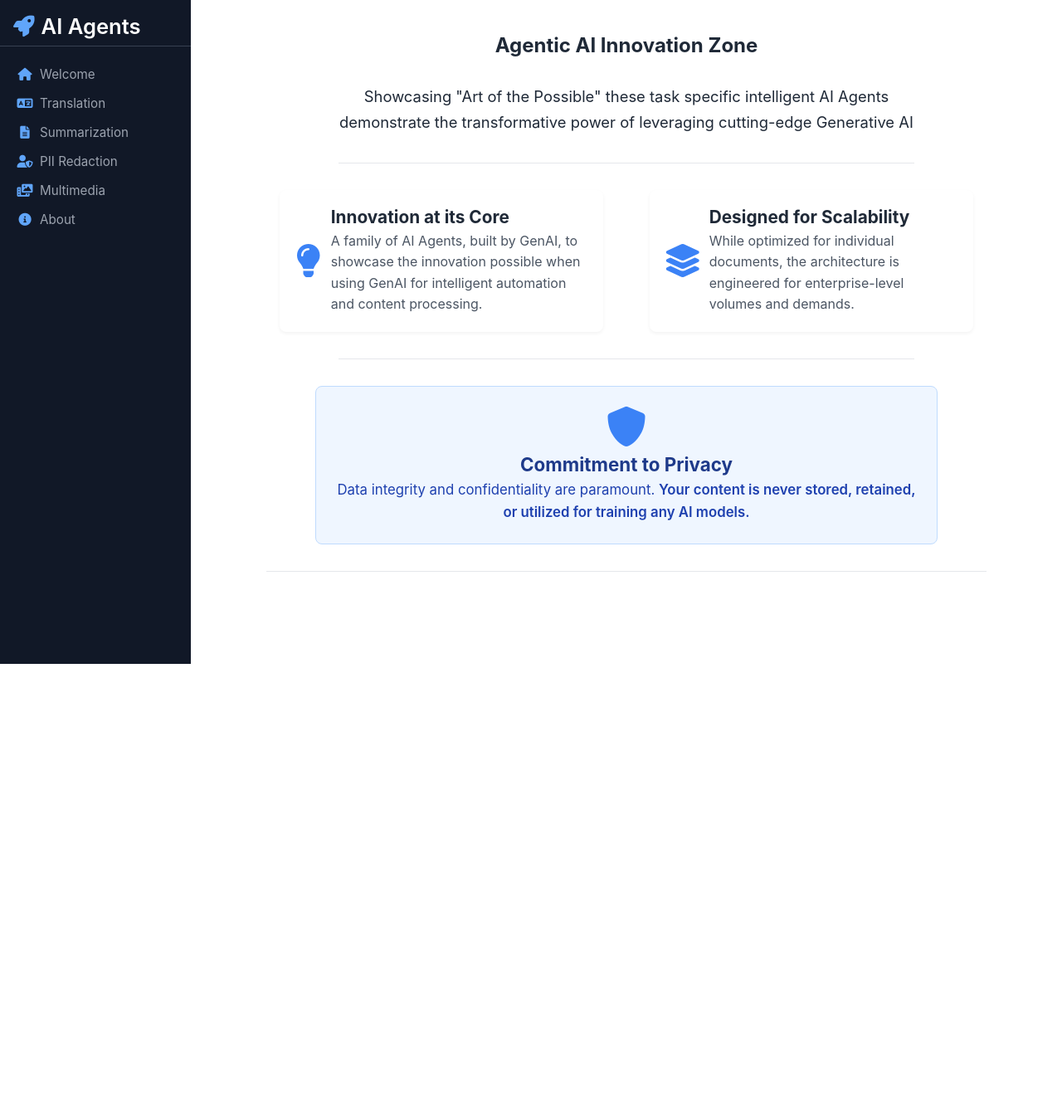
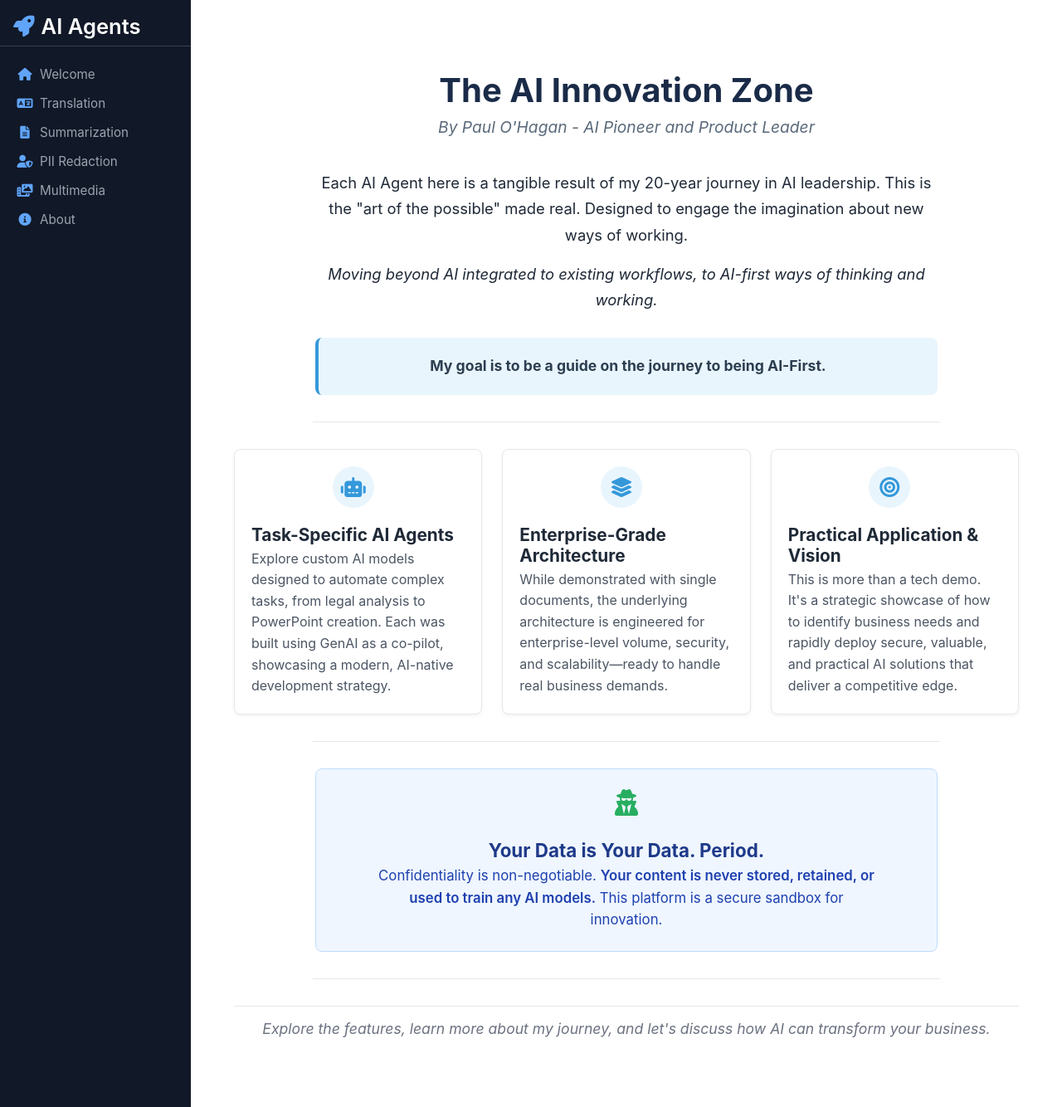
Before and after one commit to pohagan72/AgentShowcase, a Flask app: page /feature/1 in a window 1280 px wide. Shown: the whole page at 83% size. Before the commit the page ends 800 px from the top, so only its background shows below. Run offline with Flask 3, Linux system fonts and the light colour scheme; some libraries are stand-ins or nearby versions.

Commit message:
Welcome screen updatest

```diff
--- a/static/css/style.css
+++ b/static/css/style.css
@@ -930,3 +930,12 @@ body {
         font-size: 1.1em;
     }
 }
+
+/* In your main stylesheet (e.g., static/css/style.css) */
+
+.key-message-item {
+    display: flex;
+    align-items: center; /* This is the magic line that fixes the alignment! */
+    gap: 20px; /* Adjust the space between icon and text as needed */
+    /* ... other styles you may have ... */
+}
--- a/templates/partials/_welcome_content.html
+++ b/templates/partials/_welcome_content.html
@@ -1,60 +1,239 @@
 <!-- templates/partials/_welcome_content.html -->
+<style>
+    /* ---------------------------------------------------- */
+    /* --- Scoped Styles for a "Sexier" Welcome Content --- */
+    /* ---------------------------------------------------- */
+
+    /* These styles are designed to only affect elements inside .welcome-container */
+    .welcome-container {
+        max-width: 1100px;
+        margin: 40px auto;
+        padding: 20px;
+        font-family: -apple-system, BlinkMacSystemFont, "Segoe UI", Roboto, Helvetica, Arial, sans-serif;
+        text-align: center;
+    }
+
+    /* --- Header & Intro --- */
+    .welcome-header h2 {
+        font-size: 2.5rem;
+        font-weight: 700;
+        color: #1a2b48;
+        margin-bottom: 8px;
+    }
+
+    .welcome-header .welcome-subtitle {
+        font-size: 1.2rem;
+        color: #5a6a7b;
+        margin-top: 0;
+        margin-bottom: 40px;
+    }
+
+    .welcome-intro p {
+        font-size: 1.1rem;
+        line-height: 1.6;
+        color: #333;
+        max-width: 800px;
+        margin: 0 auto 20px auto;
+    }
+
+    /* --- NEW: Style for the emphatic follow-up text --- */
+    .welcome-intro .intro-emphasis {
+        font-size: 1.1rem;
+        font-style: italic;
+        color: #5a6a7b; /* Matches the subtitle color for consistency */
+        max-width: 800px;
+        margin: 5px auto 20px auto; /* Tighter top margin to connect to the paragraph above */
+    }
+
+    /* --- Highlighted Guidance Block --- */
+    .welcome-guidance {
+        background-color: #e9f5fd; /* Light blue accent */
+        border-left: 4px solid #3498db;
+        padding: 20px 25px;
+        margin: 30px auto;
+        max-width: 750px;
+        border-radius: 8px;
+        text-align: center;
+    }
+
+    .welcome-guidance p {
+        margin: 0;
+        font-size: 1.1rem;
+        font-weight: 500;
+        color: #2c3e50;
+        line-height: 1.6;
+    }
+
+    /* --- Elegant Divider --- */
+    .welcome-divider {
+        height: 1px;
+        width: 100px;
+        background-color: #e0e0e0;
+        border: none;
+        margin: 60px auto;
+    }
+
+    /* --- Key Feature Cards --- */
+    .key-messages {
+        display: grid;
+        grid-template-columns: repeat(auto-fit, minmax(300px, 1fr));
+        gap: 30px;
+        text-align: left;
+    }
+
+    .key-message-item {
+        background: #ffffff;
+        padding: 30px;
+        border-radius: 12px;
+        border: 1px solid #e5e7eb;
+        box-shadow: 0 4px 15px rgba(0, 0, 0, 0.05);
+        transition: transform 0.3s ease, box-shadow 0.3s ease;
+        display: flex; /* Using flex for alignment */
+        flex-direction: column; /* Stack icon/text vertically */
+        gap: 20px; /* Space between icon and text */
+    }
+
+    .key-message-item:hover {
+        transform: translateY(-8px);
+        box-shadow: 0 10px 25px rgba(0, 0, 0, 0.1);
+    }
+
+    /* --- Polished Icons --- */
+    .key-message-icon {
+        width: 50px;
+        height: 50px;
+        border-radius: 50%;
+        background-color: #e9f5fd;
+        display: flex;
+        align-items: center;
+        justify-content: center;
+    }
+
+    .key-message-icon .fas {
+        font-size: 1.5rem;
+        color: #3498db;
+    }
+
+    .key-message-text h3 {
+        margin: 0 0 10px 0;
+        font-size: 1.3rem;
+        color: #2c3e50;
+    }
+
+    .key-message-text p {
+        margin: 0;
+        font-size: 1rem;
+        line-height: 1.6;
+        color: #5a6a7b;
+    }
+
+    /* --- Privacy Section --- */
+    .privacy-commitment-section {
+        display: flex;
+        flex-direction: column;
+        align-items: center;
+        gap: 20px;
+    }
+    .privacy-icon .fas {
+        font-size: 2rem;
+        color: #27ae60; /* Green for trust */
+    }
+    .privacy-text h3 {
+        margin: 0 0 10px 0;
+        font-size: 1.5rem;
+    }
+    .privacy-text p {
+        margin: 0;
+        max-width: 600px;
+        color: #5a6a7b;
+        line-height: 1.6;
+    }
+
+    /* --- Footer --- */
+    .welcome-footer p {
+        margin-top: 0;
+        color: #7f8c8d;
+        font-style: italic;
+    }
+</style>
+
+
 <div class="welcome-container">
     <div class="welcome-header">
-        <h2>Agentic AI Innovation Zone</h2>
+        <h2>The AI Innovation Zone</h2>
         <p class="welcome-subtitle">
-            <!-- Showcasing the "Art of the Possible" with custom Generative AI Solutions -->
+            By Paul O'Hagan - AI Pioneer and Product Leader
         </p>
     </div>
 
+    <!-- The intro text is now split into two paragraphs for better impact -->
     <div class="welcome-intro">
         <p>
-            Showcasing "Art of the Possible" these task specific intelligent AI Agents
-            <br> demonstrate the transformative power of leveraging cutting-edge Generative AI
-            <p></p>
-            <!-- <br>These agents were built with GenAI using complex prompts, sometimes exceeding 50 pages -->
+            Each AI Agent here is a tangible result of my 20-year journey in AI leadership. This is the "art of the possible" made real. Designed to engage the imagination about new ways of working.
+        </p>
+        <!-- This new paragraph is styled for emphasis -->
+        <p class="intro-emphasis">
+            Moving beyond AI integrated to existing workflows, to AI-first ways of thinking and working.
         </p>
     </div>
 
-    <hr class="welcome-divider">
+    <div class="welcome-guidance">
+        <p>
+            <strong>My goal is to be a guide on the journey to being AI-First.</strong>
+        </p>
+    </div>
+
+    <div class="welcome-divider"></div>
 
     <div class="key-messages">
         <div class="key-message-item">
             <div class="key-message-icon">
-                <i class="fas fa-lightbulb"></i>
+                <i class="fas fa-robot"></i>
             </div>
             <div class="key-message-text">
-                <h3>Innovation at its Core</h3>
-                <p>A family of AI Agents, built by GenAI, to showcase the innovation possible when using GenAI for intelligent automation and content processing.</p>
+                <h3>Task-Specific AI Agents</h3>
+                <p>Explore custom AI models designed to automate complex tasks, from legal analysis to PowerPoint creation. Each was built using GenAI as a co-pilot, showcasing a modern, AI-native development strategy.</p>
             </div>
         </div>
 
         <div class="key-message-item">
             <div class="key-message-icon">
-                <i class="fas fa-layer-group"></i> {# Corrected to use only one valid icon #}
+                <i class="fas fa-layer-group"></i>
             </div>
             <div class="key-message-text">
-                <h3>Designed for Scalability</h3>
-                <p>While optimized for individual documents, the architecture is engineered for enterprise-level volumes and demands.</p>
+                <h3>Enterprise-Grade Architecture</h3>
+                <p>While demonstrated with single documents, the underlying architecture is engineered for enterprise-level volume, security, and scalability—ready to handle real business demands.</p>
+            </div>
+        </div>
+
+        <div class="key-message-item">
+            <div class="key-message-icon">
+                <i class="fas fa-bullseye"></i>
+            </div>
+            <div class="key-message-text">
+                <h3>Practical Application & Vision</h3>
+                <p>This is more than a tech demo. It's a strategic showcase of how to identify business needs and rapidly deploy secure, valuable, and practical AI solutions that deliver a competitive edge.</p>
             </div>
         </div>
     </div>
 
-    <hr class="welcome-divider">
+    <div class="welcome-divider"></div>
 
     <div class="privacy-commitment-section">
         <div class="privacy-icon">
-            <i class="fas fa-shield-alt"></i>
+            <i class="fas fa-user-secret"></i>
         </div>
         <div class="privacy-text">
-            <h3>Commitment to Privacy</h3>
+            <h3>Your Data is Your Data. Period.</h3>
             <p>
-                Data integrity and confidentiality are paramount. <strong>Your content is never stored, retained, or utilized for training any AI models.</strong>
+                Confidentiality is non-negotiable. <strong>Your content is never stored, retained, or used to train any AI models.</strong> This platform is a secure sandbox for innovation.
             </p>
         </div>
     </div>
 
+    <div class="welcome-divider"></div>
+
     <div class="welcome-footer">
-        <!-- <p>We invite you to explore and envision the future of AI-driven solutions.</p> -->
+        <p>Explore the features, learn more about my journey, and let's discuss how AI can transform your business.</p>
     </div>
 </div>
```
Also changed, not shown: features/info/templates/info_content.html (+8 -10 lines).
